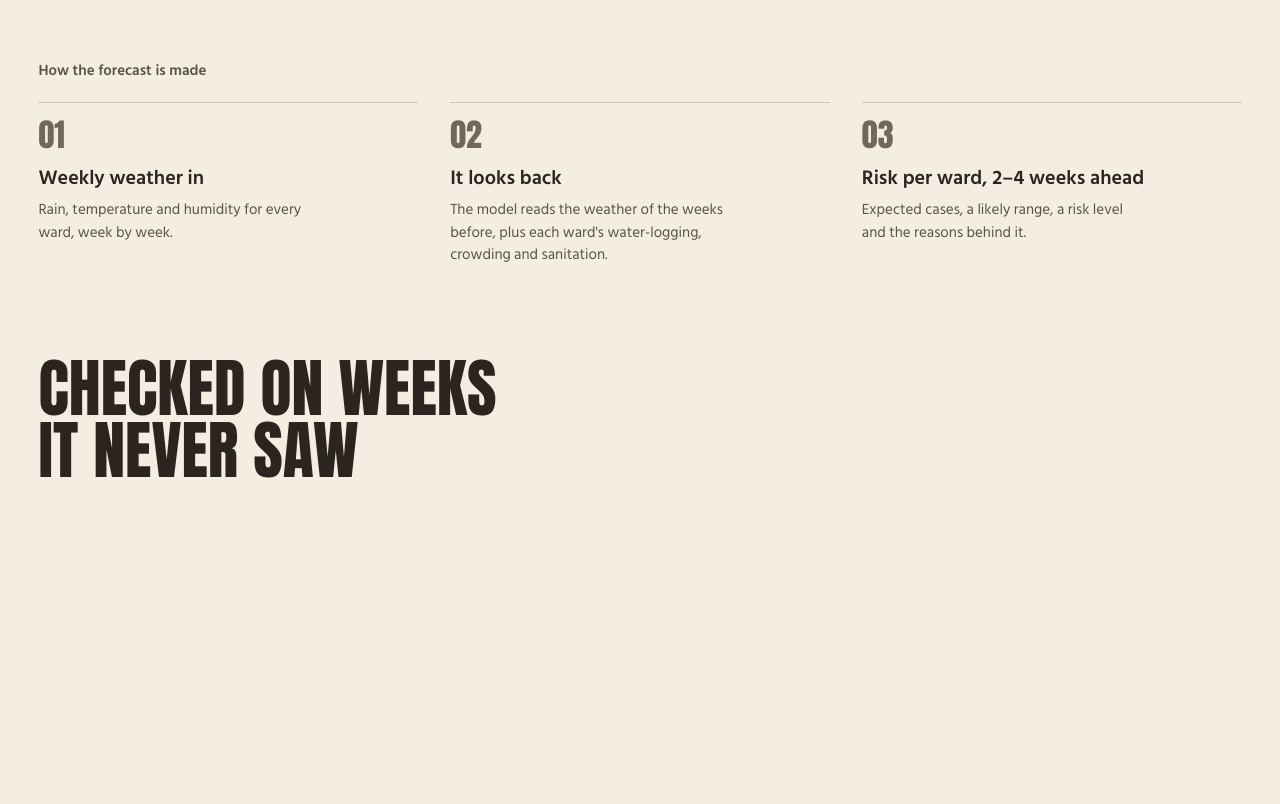
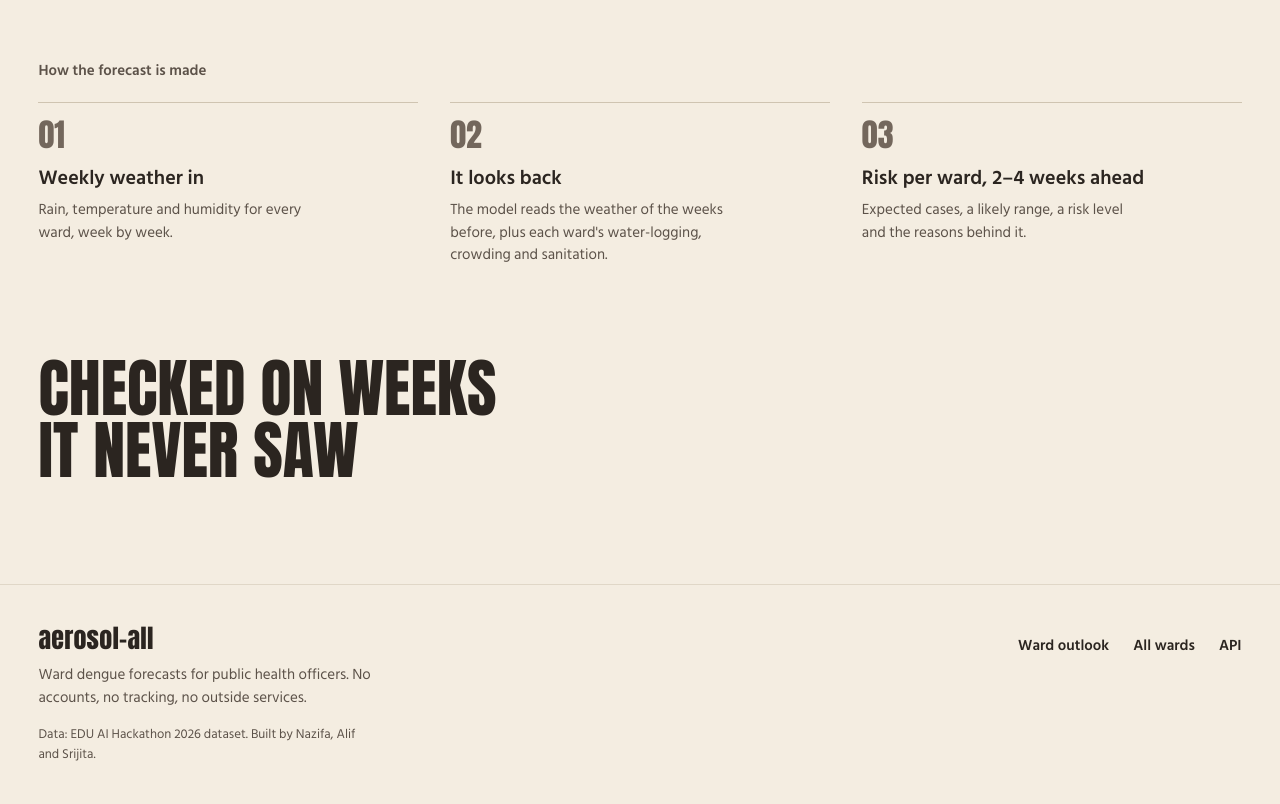
Before and after one commit to ameerul-muminin/aerosol-all, a plain HTML site: page web/index.html in a window 1280 px wide. Shown: the part 1637-2441 px from the top of the page. Before the commit the page ends 2221 px from the top, so only its background shows below. Drawn offline with Linux system fonts and the light colour scheme; no server answers.

Commit message:
feat(web): landing footer with data source, team and links
Links to the ward outlook, all wards and the JSON API; credits the hackathon dataset (EN/বাংলা).

Co-Authored-By: Claude Opus 5.5 <noreply@anthropic.com>

```diff
--- a/web/assets/css/landing.css
+++ b/web/assets/css/landing.css
@@ -65,7 +65,15 @@
 .bar b { font-weight: 600; color: var(--ink); text-align: right; font-variant-numeric: tabular-nums; }
 .acc-card .foot { font-size: var(--fs-small); color: var(--ink-2); margin: 0; border-top: 1px solid var(--line); padding-top: 12px; }
 
+.foot-site { display: grid; grid-template-columns: 1fr auto; gap: 16px 40px; align-items: start; padding: 40px clamp(16px, 3vw, 40px); border-top: 1px solid var(--line); }
+.foot-site p { margin: 8px 0 0; color: var(--ink-2); max-width: 46ch; }
+.foot-site nav { display: flex; flex-wrap: wrap; gap: 4px 24px; }
+.foot-site nav a { min-height: 44px; display: inline-flex; align-items: center; font-weight: 600; text-decoration: none; }
+.foot-site nav a:hover { text-decoration: underline; }
+.foot-site .foot-small { grid-column: 1 / -1; font-size: var(--fs-small); margin: 0; }
+
 @media (max-width: 760px) {
+  .foot-site { grid-template-columns: 1fr; }
   .acc-grid, .steps ol { grid-template-columns: 1fr; }
   .steps ol { gap: 24px; }
   .hero h1.display { white-space: normal; }
--- a/web/assets/i18n/en.json
+++ b/web/assets/i18n/en.json
@@ -170,6 +170,11 @@
     "step2_t": "It looks back",
     "step2_p": "The model reads the weather of the weeks before, plus each ward's water-logging, crowding and sanitation.",
     "step3_t": "Risk per ward, 2–4 weeks ahead",
-    "step3_p": "Expected cases, a likely range, a risk level and the reasons behind it."
+    "step3_p": "Expected cases, a likely range, a risk level and the reasons behind it.",
+    "foot_about": "Ward dengue forecasts for public health officers. No accounts, no tracking, no outside services.",
+    "foot_nav": "Pages",
+    "foot_api": "API",
+    "foot_data": "Data: EDU AI Hackathon 2026 dataset.",
+    "foot_team": "Built by Nazifa, Alif and Srijita."
   }
 }
--- a/web/index.html
+++ b/web/index.html
@@ -84,5 +84,18 @@
     </div>
   </section>
 </main>
+
+<footer class="foot-site">
+  <div>
+    <a class="brand" href="/" data-i18n="app.name">aerosol-all</a>
+    <p data-i18n="landing.foot_about">Ward dengue forecasts for public health officers. No accounts, no tracking, no outside services.</p>
+  </div>
+  <nav data-i18n-attr="aria-label:landing.foot_nav">
+    <a href="/app/#outlook" data-i18n="nav.outlook">Ward outlook</a>
+    <a href="/app/#wards" data-i18n="nav.wards">All wards</a>
+    <a href="/api/meta" data-i18n="landing.foot_api">API</a>
+  </nav>
+  <p class="foot-small"><span data-i18n="landing.foot_data">Data: EDU AI Hackathon 2026 dataset.</span> <span data-i18n="landing.foot_team">Built by Nazifa, Alif and Srijita.</span></p>
+</footer>
 </body>
 </html>
```
Also changed, not shown: web/assets/i18n/bn.json (+6 -1 lines).
